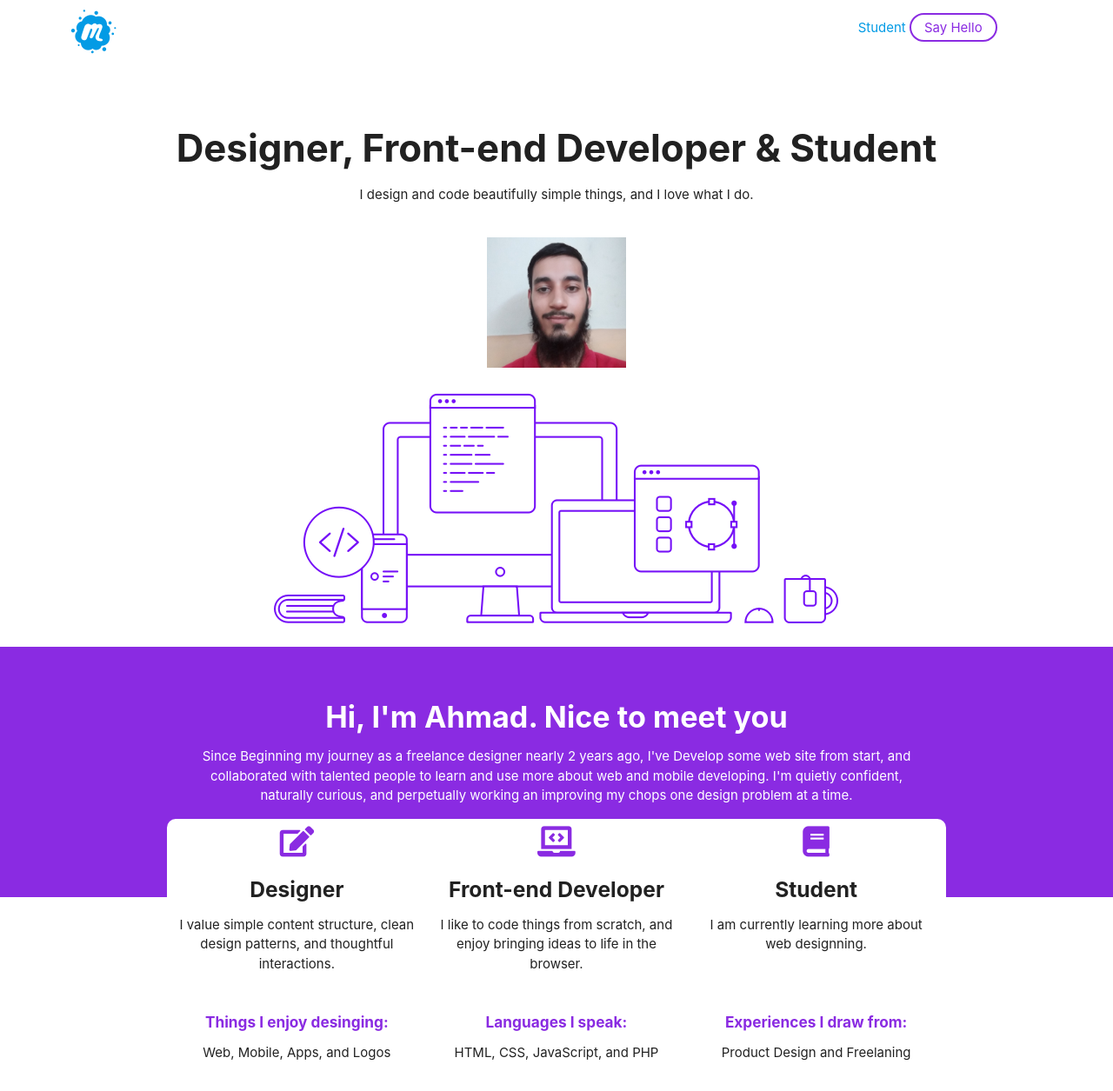
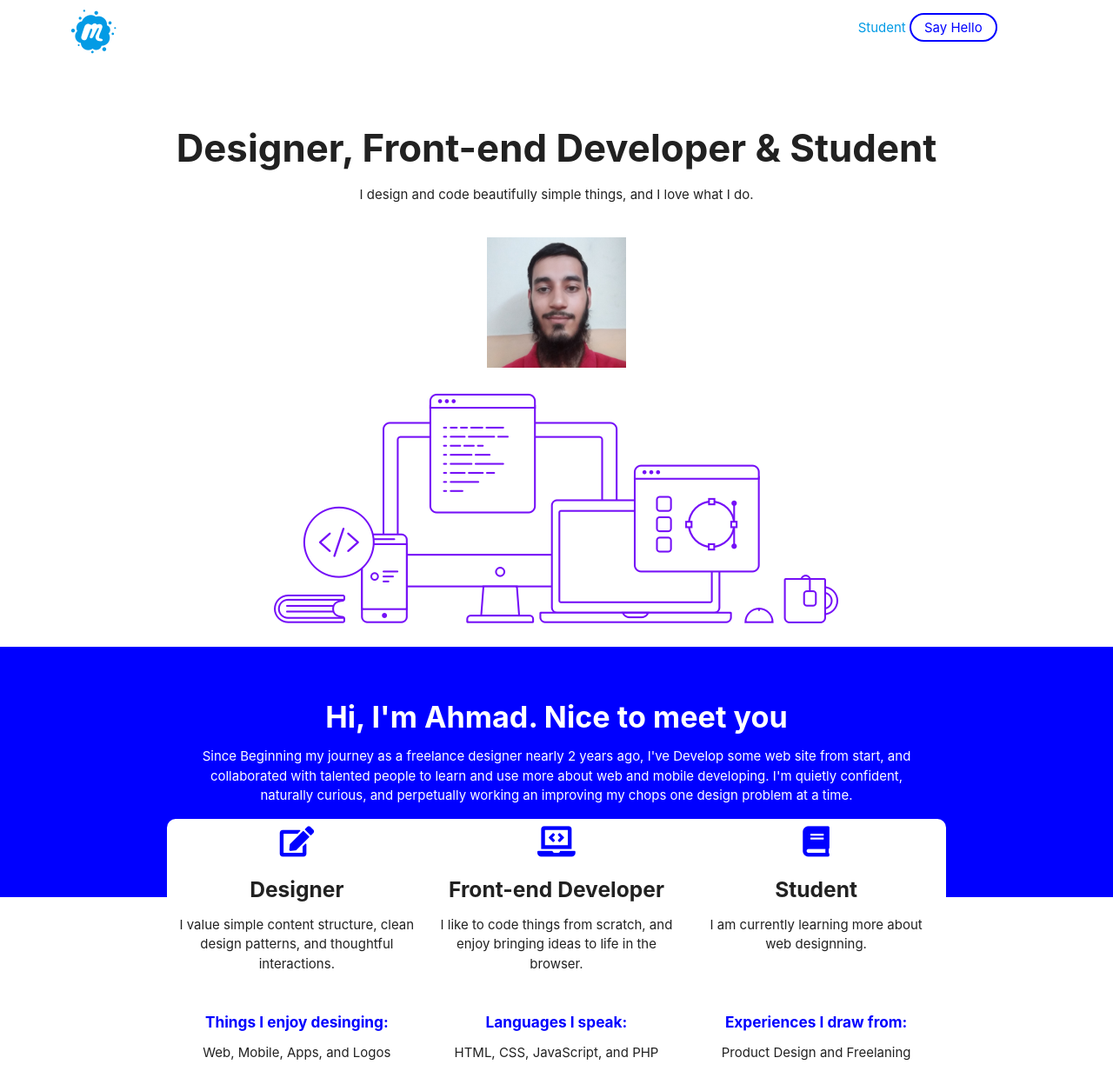
Before and after one commit to mab1916/mabalochgitportfolio1996, a plain HTML site: page index.html in a window 1280 px wide. Shown: the top 1255 px of the page at 87% size. Drawn offline with Linux system fonts and the light colour scheme; files whose address does not match are found by name.

Commit message:
v2 with blue

```diff
--- a/portfolio css.css
+++ b/portfolio css.css
@@ -5,20 +5,20 @@ h1, h2, h3, h4, h5, h6{
     font-weight: bold;
 }
 .bv{
-    color: blueviolet;
+    color: blue;
     font-size: 35px;
     font-weight: lighter;
 }
 .bh{
-    color: blueviolet;
+    color: blue;
 }
 .noli{
     list-style: none;
 }
 .bit{
     background-color: white;
-    border: 2px solid blueviolet;
-    color: blueviolet;
+    border: 2px solid blue;
+    color: blue;
     padding: 6px 15px;
     text-align: center;
     text-decoration: none;
@@ -30,11 +30,11 @@ h1, h2, h3, h4, h5, h6{
     margin-bottom: 55px;
 }
 .bit:hover {
-    background-color: blueviolet;
+    background-color: blue;
     color: white;
 }
 .intro{
-    background-color: blueviolet;
+    background-color: blue;
     color: white;
     padding: 40px 200px 90px;
 }
@@ -79,8 +79,8 @@ h1, h2, h3, h4, h5, h6{
 }
 .bot{
     background-color: black;
-    border: 2px solid blueviolet;
-    color: blueviolet;
+    border: 2px solid blue;
+    color: blue;
     padding: 10px 15px;
     margin-top: 7px;
     text-align: center;
@@ -92,7 +92,7 @@ h1, h2, h3, h4, h5, h6{
     cursor: pointer;
 }
 .bot:hover {
-    background-color: blueviolet;
+    background-color: blue;
     color: white;
 }
 .iii{
```
